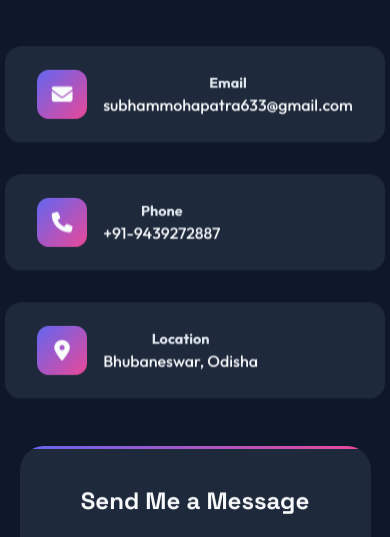
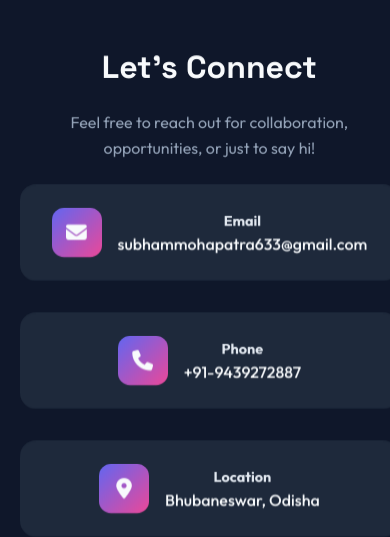
Before and after one commit to subhamsupriyamohapatra/My-Portfolio, a website: page index.html in a window 390 px wide. Shown: the part 9770-10307 px from the top of the page. Drawn offline with Linux system fonts and the light colour scheme.

Commit message:
Update contact section layout - info left, form right

```diff
--- a/index.html
+++ b/index.html
@@ -547,6 +547,9 @@
         </div>
       </div>
       <div class="contact-content">
+        <div class="contact-left">
+          <h3 class="contact-left-title">Let's Connect</h3>
+          <p class="contact-left-subtitle">Feel free to reach out for collaboration, opportunities, or just to say hi!</p>
           <div class="contact-info">
             <div class="contact-item">
               <div class="contact-icon">
@@ -576,7 +579,19 @@
               </div>
             </div>
           </div>
+          <div class="social-profiles">
+            <a href="https://github.com/subhamsupriyamohapatra" target="_blank" class="social-profile">
+              <i class="fab fa-github"></i>
+              <span>GitHub</span>
+            </a>
+            <a href="https://linkedin.com/in/subham-supriya-mohapatra-3b2807246" target="_blank" class="social-profile">
+              <i class="fab fa-linkedin"></i>
+              <span>LinkedIn</span>
+            </a>
+          </div>
+        </div>
 
+        <div class="contact-right">
           <div class="contact-form-wrapper">
             <h3 class="form-title">Send Me a Message</h3>
             <form id="contact-form" class="contact-form">
@@ -605,6 +620,8 @@
               <div id="form-status" class="form-status"></div>
             </form>
           </div>
+        </div>
+      </div>
 
         <div class="social-profiles">
           <a href="https://github.com/subhamsupriyamohapatra" target="_blank" class="social-profile">
--- a/style.css
+++ b/style.css
@@ -1361,10 +1361,41 @@ section {
 }
 
 .contact-content {
+  display: grid;
+  grid-template-columns: 1fr 1fr;
+  gap: 3rem;
+  align-items: start;
+}
+
+.contact-left {
   display: flex;
   flex-direction: column;
-  align-items: center;
-  gap: 3rem;
+  gap: 1.5rem;
+}
+
+.contact-left-title {
+  font-family: 'Space Grotesk', sans-serif;
+  font-size: 2rem;
+  color: var(--light);
+  text-align: left;
+}
+
+.contact-left-subtitle {
+  color: var(--text-light);
+  font-size: 1rem;
+  text-align: left;
+  line-height: 1.6;
+}
+
+.contact-info {
+  display: flex;
+  flex-direction: column;
+  gap: 1rem;
+}
+
+.contact-right {
+  display: flex;
+  justify-content: center;
 }
 
 .contact-form-wrapper {
@@ -1372,7 +1403,7 @@ section {
   padding: 2.5rem;
   border-radius: 24px;
   width: 100%;
-  max-width: 500px;
+  max-width: 100%;
   transform-style: preserve-3d;
   transition: all 0.4s var(--transition-smooth);
   position: relative;
@@ -1725,8 +1756,29 @@ section {
     grid-template-columns: 1fr;
   }
 
+  .contact-content {
+    grid-template-columns: 1fr;
+    gap: 2rem;
+  }
+
+  .contact-left {
+    align-items: center;
+    text-align: center;
+  }
+
+  .contact-left-title,
+  .contact-left-subtitle {
+    text-align: center;
+  }
+
   .contact-info {
     flex-direction: column;
+    width: 100%;
+  }
+
+  .contact-item {
+    width: 100%;
+    justify-content: center;
   }
 }
 
```
Lines whose indentation alone changed are shown as unchanged.
